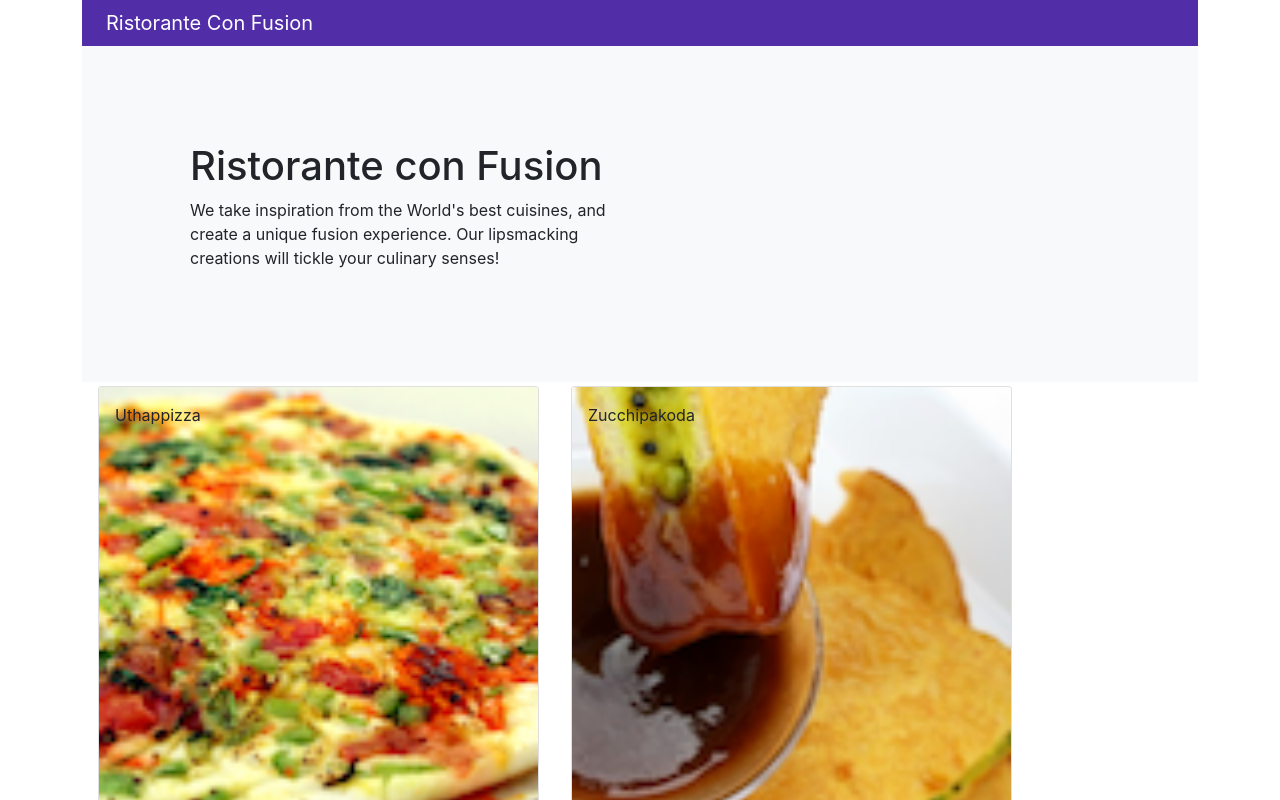
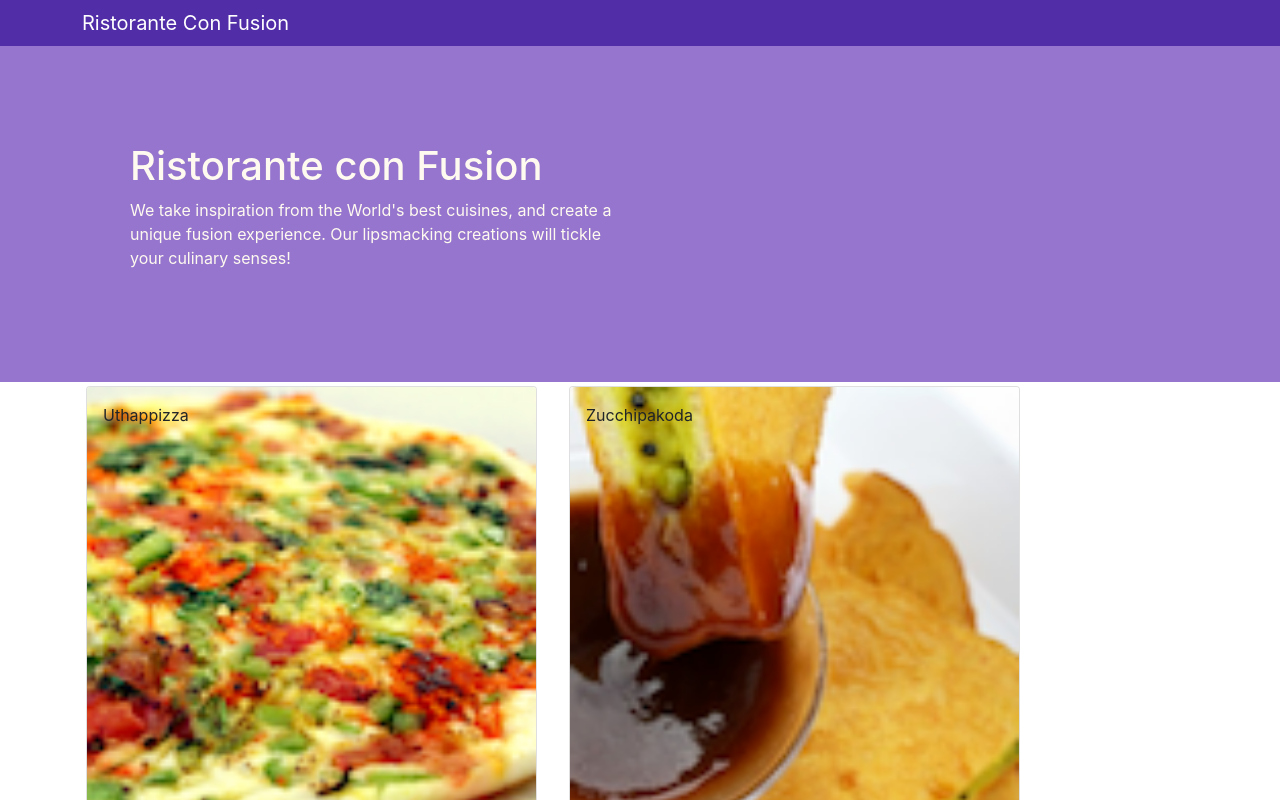
Before and after one commit to meta-ankit-kumar/react, a React (Create React App) app in the folder confusion/: page / in a window 1280 px wide. Shown: the top 800 px of the page. Built offline with nearby package versions, Linux system fonts and the light colour scheme.

Commit message:
Added styling to the header

```diff
--- a/confusion/src/components/HeaderComponent.js
+++ b/confusion/src/components/HeaderComponent.js
@@ -10,8 +10,8 @@ class Header extends Component {
             <NavbarBrand href="/">Ristorante Con Fusion</NavbarBrand>
           </div>
         </Navbar>
-        <div className="container-fluid bg-light text-dark p-5">
-          <div className="container bg-light p-5">
+        <div className="container-fluid p-5 jumbotron">
+          <div className="container p-5">
             <div className="row row-header">
               <div className="col-12 col-sm-6">
                 <h1>Ristorante con Fusion</h1>
--- a/confusion/src/components/MainComponent.js
+++ b/confusion/src/components/MainComponent.js
@@ -21,7 +21,7 @@ class Main extends Component {
 
   render() {
     return (
-      <div className="container">
+      <div>
         <Header/>
         <Menu dishes={this.state.dishes} onClick={(dishId) => this.onDishSelect(dishId)} />
         <DishDetail dish={this.state.dishes.find(e => e.id === this.state.selectedDish)}/>
```
